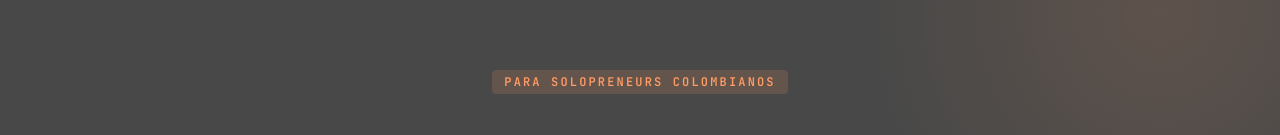
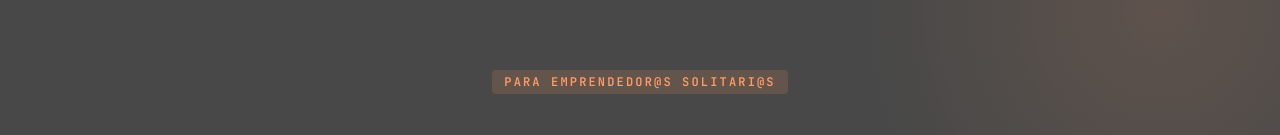
Before and after one commit to kikin3112/merx_v2, a Next.js app in the folder landing/: page / in a window 1280 px wide. Shown: the part 172-307 px from the top of the page. Built offline with nearby package versions, Linux system fonts and the light colour scheme; no server answers.

Commit message:
fix(landing): eyebrow copy — "Para emprendedor@s solitari@s"
Co-Authored-By: Claude Sonnet 4.6 <noreply@anthropic.com>

```diff
--- a/landing/app/components/Hero.tsx
+++ b/landing/app/components/Hero.tsx
@@ -32,7 +32,7 @@ export function Hero() {
               background: 'var(--primary-dim)',
             }}
           >
-            Para solopreneurs colombianos
+            Para emprendedor@s solitari@s
           </p>
 
           {/* Heading */}
```
